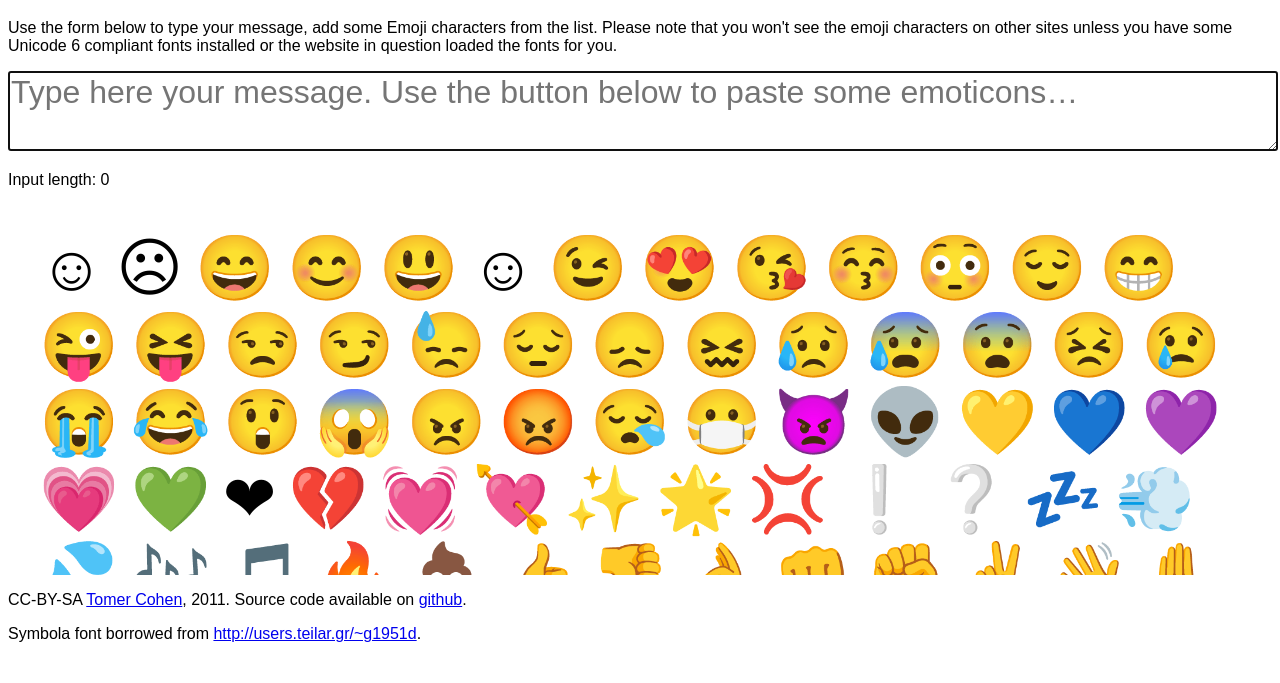
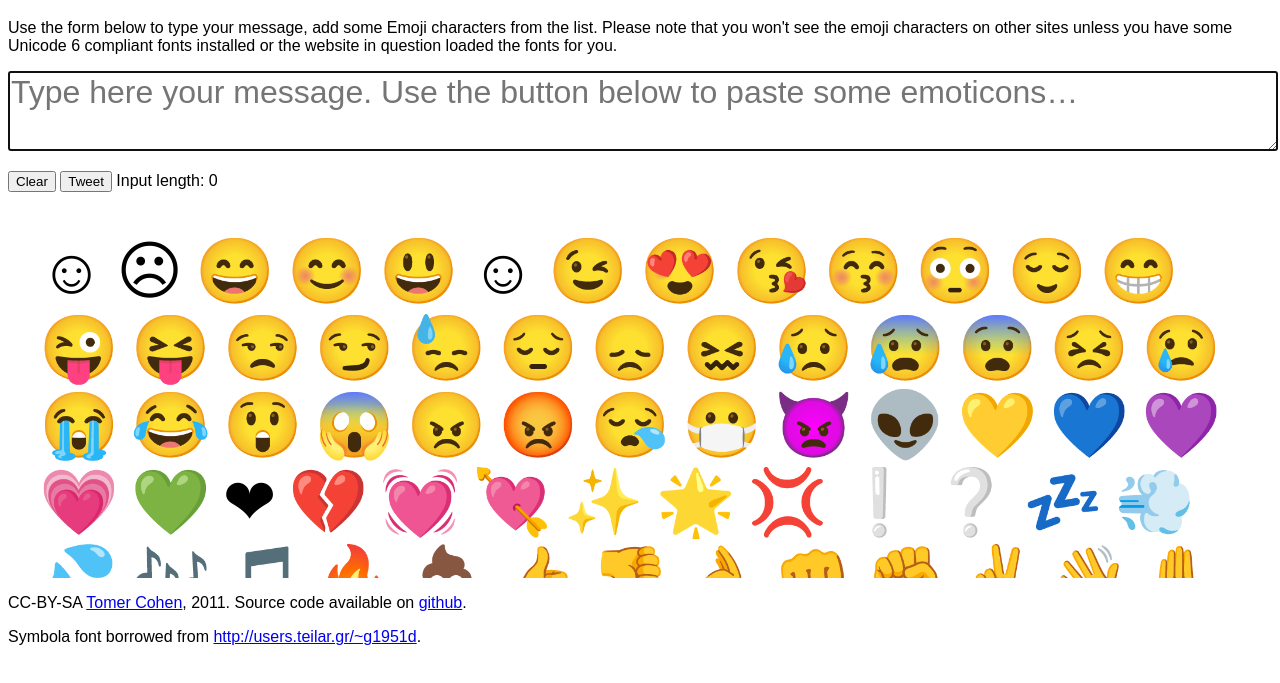
Before and after one commit to tomer/characterPicker, a plain HTML site: page index.html in a window 1280 px wide. Shown: the part 61-744 px from the top of the page. Drawn offline with Linux system fonts and the light colour scheme; a web font is replaced by a local one.

Commit message:
Clear and Tweet buttons\!

```diff
--- a/index.html
+++ b/index.html
@@ -2,7 +2,7 @@
 <html manifest="manifest.appcache">
 	<head>
 		<title>Emoji character picker</title>
-		<meta charset="utf8"/>
+		<meta charset="utf-8"/>
 		<style>
 @font-face {
 	font-family: "Symbola";
@@ -82,8 +82,10 @@ body, #buttons button, textarea { font-family: sans-serif, Symbola;}
 	<body onload="start();">
 		<h1>Emoji characters picker</h1>
 		<p>Use the form below to type your message, add some Emoji characters from the list. Please note that you won't see the emoji characters on other sites unless you have some Unicode 6 compliant fonts installed or the website in question loaded the fonts for you.</p>
-		<textarea id="input" dir="auto" autofocus="true" onkeyup="updateInputLength()" placeholder="Type here your message. Use the button below to paste some emoticons…"></textarea>
-<p>Input length: <span id="length"></span> <span id="value"></span>
+		<textarea id="input" dir="auto" autofocus onkeyup="updateInputLength()" placeholder="Type here your message. Use the button below to paste some emoticons…"></textarea>
+<p><button id="clear" onclick="document.getElementById('input').value = '';">Clear</button>
+	<button id="tweet" onclick="document.location = 'https://twitter.com/?status='+ encodeURI(document.getElementById('input').value);">Tweet</button>
+	Input length: <span id="length"></span> <span id="value"></span>
 
 	<div id="buttons">
 		<!--button onclick="addCharacterToCursorPosition('☺')">☺</button>
```
